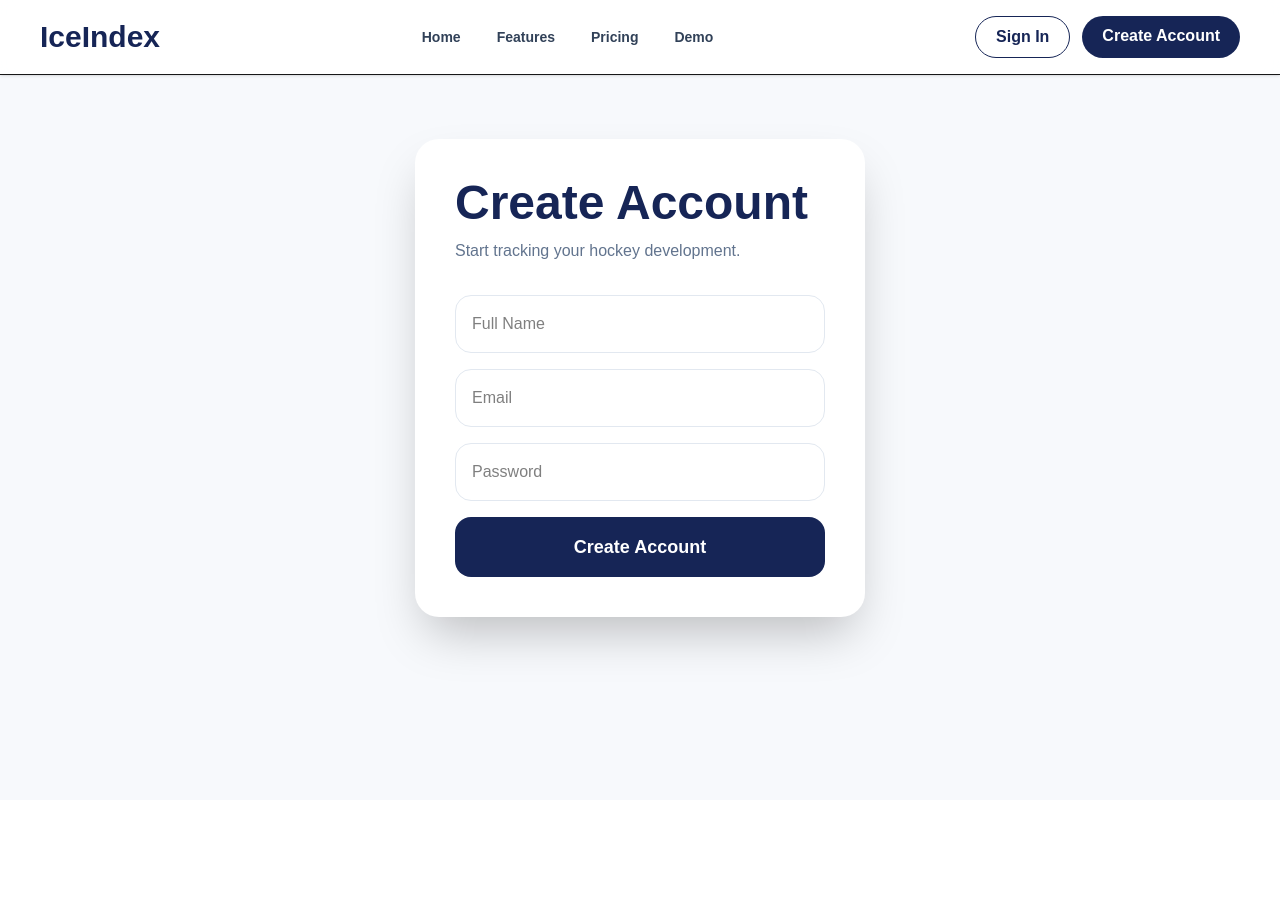
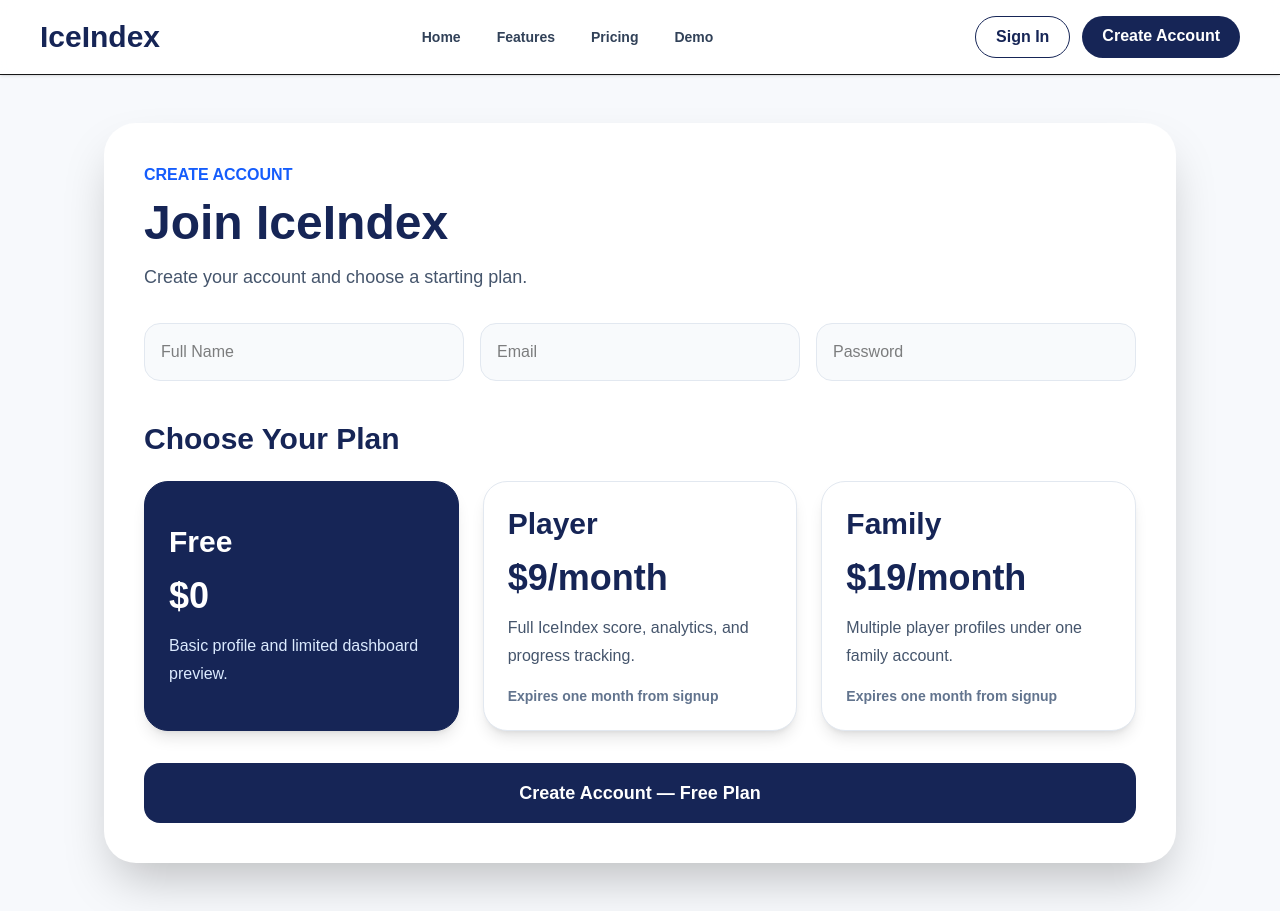
Before and after one commit to pprasanna9/iceindex, a Next.js app: page /register in a window 1280 px wide. Before the commit the page ends 800 px from the top, so only its background shows below. Built offline with nearby package versions, Linux system fonts and the light colour scheme; no server answers.

Commit message:
registration update

```diff
--- a/app/register/page.tsx
+++ b/app/register/page.tsx
@@ -12,8 +12,50 @@ export default function RegisterPage() {
   const [email, setEmail] = useState("");
   const [password, setPassword] = useState("");
 
+  const [selectedPlan, setSelectedPlan] = useState("Free");
+  const [errorMessage, setErrorMessage] = useState("");
+  const [loading, setLoading] = useState(false);
+
+  const plans = [
+    {
+      name: "Free",
+      price: "$0",
+      description: "Basic profile and limited dashboard preview.",
+    },
+    {
+      name: "Player",
+      price: "$9/month",
+      description: "Full IceIndex score, analytics, and progress tracking.",
+    },
+    {
+      name: "Family",
+      price: "$19/month",
+      description: "Multiple player profiles under one family account.",
+    },
+  ];
+
+  function getExpiryDate() {
+    if (selectedPlan === "Free") {
+      return null;
+    }
+
+    const date = new Date();
+    date.setMonth(date.getMonth() + 1);
+
+    return date.toISOString().split("T")[0];
+  }
+
   async function handleRegister() {
-    const { error } = await supabase.auth.signUp({
+    setErrorMessage("");
+    setLoading(true);
+
+    if (!fullName || !email || !password) {
+      setErrorMessage("Please fill out all fields.");
+      setLoading(false);
+      return;
+    }
+
+    const { data, error } = await supabase.auth.signUp({
       email,
       password,
       options: {
@@ -24,41 +66,62 @@ export default function RegisterPage() {
     });
 
     if (error) {
-      alert(error.message);
+      setErrorMessage(error.message);
+      setLoading(false);
       return;
     }
 
-    alert("Account created successfully!");
-    router.push("/login");
+    if (data.user) {
+      const { error: subscriptionError } = await supabase
+        .from("user_subscriptions")
+        .insert({
+          user_id: data.user.id,
+          plan_name: selectedPlan,
+          status: "Active",
+          expires_at: getExpiryDate(),
+        });
+
+      if (subscriptionError) {
+        setErrorMessage(subscriptionError.message);
+        setLoading(false);
+        return;
+      }
+    }
+
+    setLoading(false);
+    router.push("/input");
   }
 
   return (
     <main className="min-h-screen bg-[#f7f9fc]">
       <AppNav />
 
-      <section className="flex justify-center py-16">
-        <div className="w-[450px] rounded-3xl bg-white p-10 shadow-2xl">
-          <h1 className="text-5xl font-black text-blue-950">
-            Create Account
+      <section className="mx-auto max-w-6xl px-10 py-12">
+        <div className="rounded-[2rem] bg-white p-10 shadow-2xl">
+          <p className="font-bold text-blue-600">CREATE ACCOUNT</p>
+
+          <h1 className="mt-3 text-5xl font-black text-blue-950">
+            Join IceIndex
           </h1>
 
-          <p className="mt-3 text-slate-500">
-            Start tracking your hockey development.
+          <p className="mt-4 max-w-2xl text-lg text-slate-600">
+            Create your account and choose a starting plan.
           </p>
 
-          <div className="mt-8 space-y-4">
+          <div className="mt-8 grid grid-cols-1 gap-4 md:grid-cols-3">
             <input
               placeholder="Full Name"
               value={fullName}
               onChange={(e) => setFullName(e.target.value)}
-              className="w-full rounded-2xl border border-slate-200 p-4 text-black"
+              className="rounded-2xl border border-slate-200 bg-slate-50 p-4 text-black outline-none focus:border-blue-900"
             />
 
             <input
+              type="email"
               placeholder="Email"
               value={email}
               onChange={(e) => setEmail(e.target.value)}
-              className="w-full rounded-2xl border border-slate-200 p-4 text-black"
+              className="rounded-2xl border border-slate-200 bg-slate-50 p-4 text-black outline-none focus:border-blue-900"
             />
 
             <input
@@ -66,16 +129,69 @@ export default function RegisterPage() {
               placeholder="Password"
               value={password}
               onChange={(e) => setPassword(e.target.value)}
-              className="w-full rounded-2xl border border-slate-200 p-4 text-black"
+              className="rounded-2xl border border-slate-200 bg-slate-50 p-4 text-black outline-none focus:border-blue-900"
             />
+          </div>
 
-			<button
-			onClick={handleRegister}
-			className="w-full cursor-pointer rounded-2xl bg-blue-950 p-4 text-lg font-bold text-white hover:bg-blue-800"
-			>
-			Create Account
-			</button>
+          <h2 className="mt-10 text-3xl font-black text-blue-950">
+            Choose Your Plan
+          </h2>
+
+          <div className="mt-6 grid grid-cols-1 gap-6 md:grid-cols-3">
+            {plans.map((plan) => (
+              <button
+                key={plan.name}
+                onClick={() => setSelectedPlan(plan.name)}
+                className={`cursor-pointer rounded-3xl border p-6 text-left shadow-lg transition ${
+                  selectedPlan === plan.name
+                    ? "border-blue-950 bg-blue-950 text-white"
+                    : "border-slate-200 bg-white text-blue-950 hover:bg-blue-50"
+                }`}
+              >
+                <h3 className="text-3xl font-black">{plan.name}</h3>
+
+                <p className="mt-4 text-4xl font-black">{plan.price}</p>
+
+                <p
+                  className={`mt-4 leading-7 ${
+                    selectedPlan === plan.name
+                      ? "text-blue-100"
+                      : "text-slate-600"
+                  }`}
+                >
+                  {plan.description}
+                </p>
+
+                {plan.name !== "Free" && (
+                  <p
+                    className={`mt-4 text-sm font-semibold ${
+                      selectedPlan === plan.name
+                        ? "text-blue-100"
+                        : "text-slate-500"
+                    }`}
+                  >
+                    Expires one month from signup
+                  </p>
+                )}
+              </button>
+            ))}
           </div>
+
+          {errorMessage && (
+            <p className="mt-6 font-semibold text-red-600">
+              {errorMessage}
+            </p>
+          )}
+
+          <button
+            onClick={handleRegister}
+            disabled={loading}
+            className="mt-8 w-full cursor-pointer rounded-2xl bg-blue-950 p-4 text-lg font-bold text-white hover:bg-blue-800 disabled:opacity-60"
+          >
+            {loading
+              ? "Creating Account..."
+              : `Create Account — ${selectedPlan} Plan`}
+          </button>
         </div>
       </section>
     </main>
```
